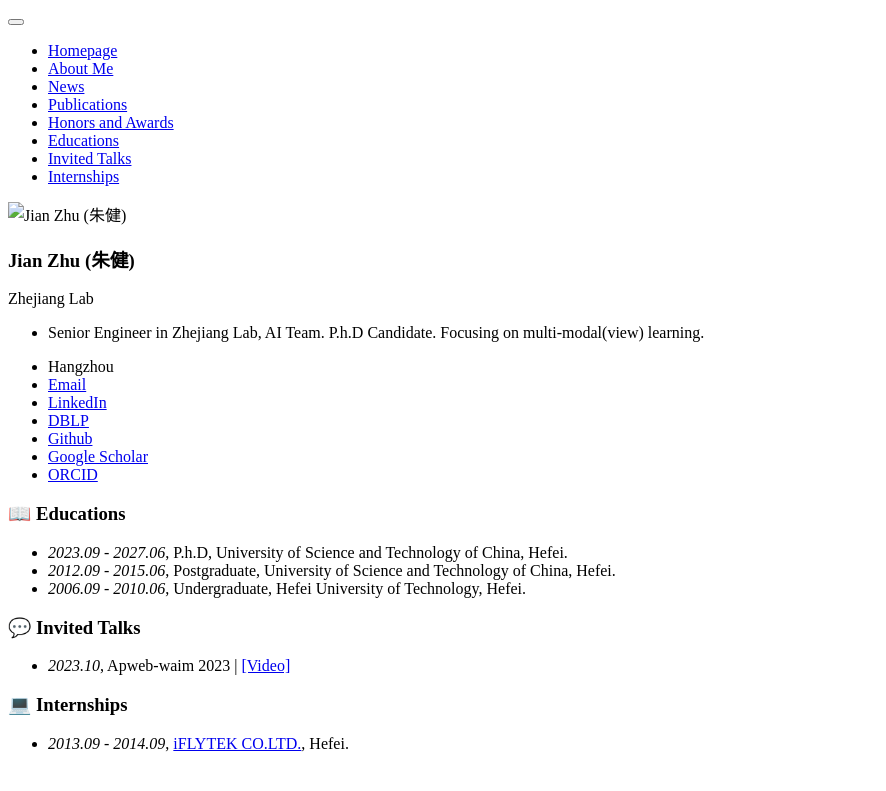
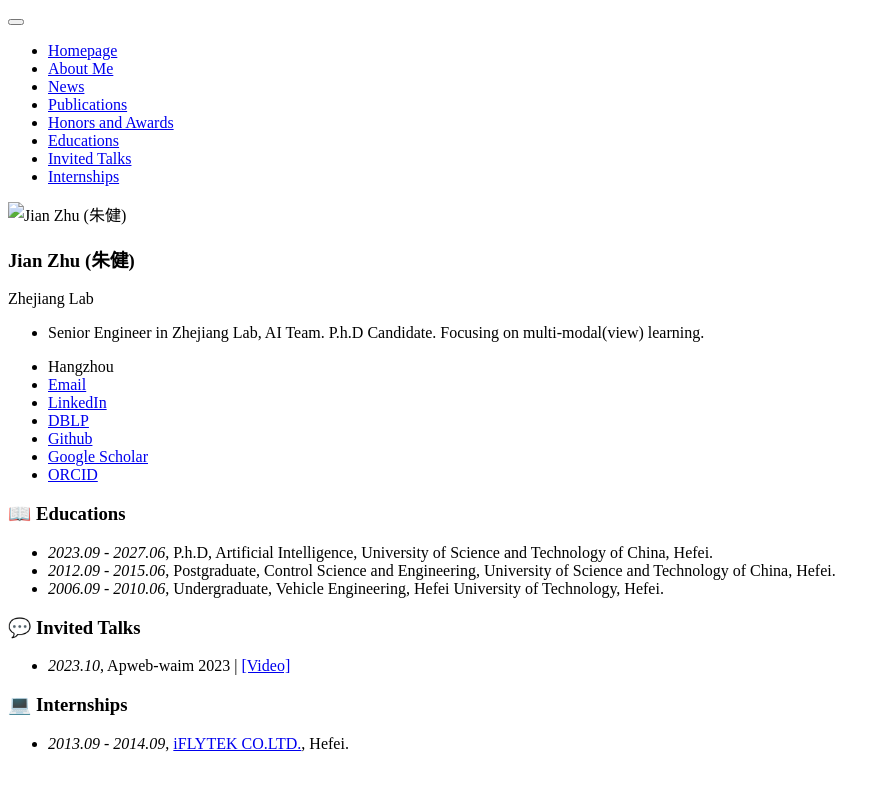
Before and after one commit to HackerHyper/HackerHyper.github.io, a Jekyll site: the page built from _pages/includes/others.md, in a window 1280 px wide. Shown: the top 791 px of the page, without its empty margins (0-886 px from the left). Built offline with Jekyll 4.4.1, drawn with Linux system fonts in a browser that asks for light colours; our own code applies the rules of GitHub Pages for plain Markdown files.

Commit message:
first commit

```diff
--- a/_pages/includes/others.md
+++ b/_pages/includes/others.md
@@ -1,8 +1,8 @@
 
 # 📖 Educations
-- *2023.09 - 2027.06*, P.h.D, University of Science and Technology of China, Hefei.
-- *2012.09 - 2015.06*, Postgraduate, University of Science and Technology of China, Hefei.
-- *2006.09 - 2010.06*, Undergraduate, Hefei University of Technology, Hefei.
+- *2023.09 - 2027.06*, P.h.D, Artificial Intelligence, University of Science and Technology of China, Hefei.
+- *2012.09 - 2015.06*, Postgraduate, Control Science and Engineering, University of Science and Technology of China, Hefei.
+- *2006.09 - 2010.06*, Undergraduate, Vehicle Engineering, Hefei University of Technology, Hefei.
 
 # 💬 Invited Talks
 - *2023.10*, Apweb-waim 2023 \| [\[Video\]](https://www.bilibili.com/video/BV12N4y1U7sB/?vd_source=9d142474d02f0acf222ae9fa865073c1)
```
